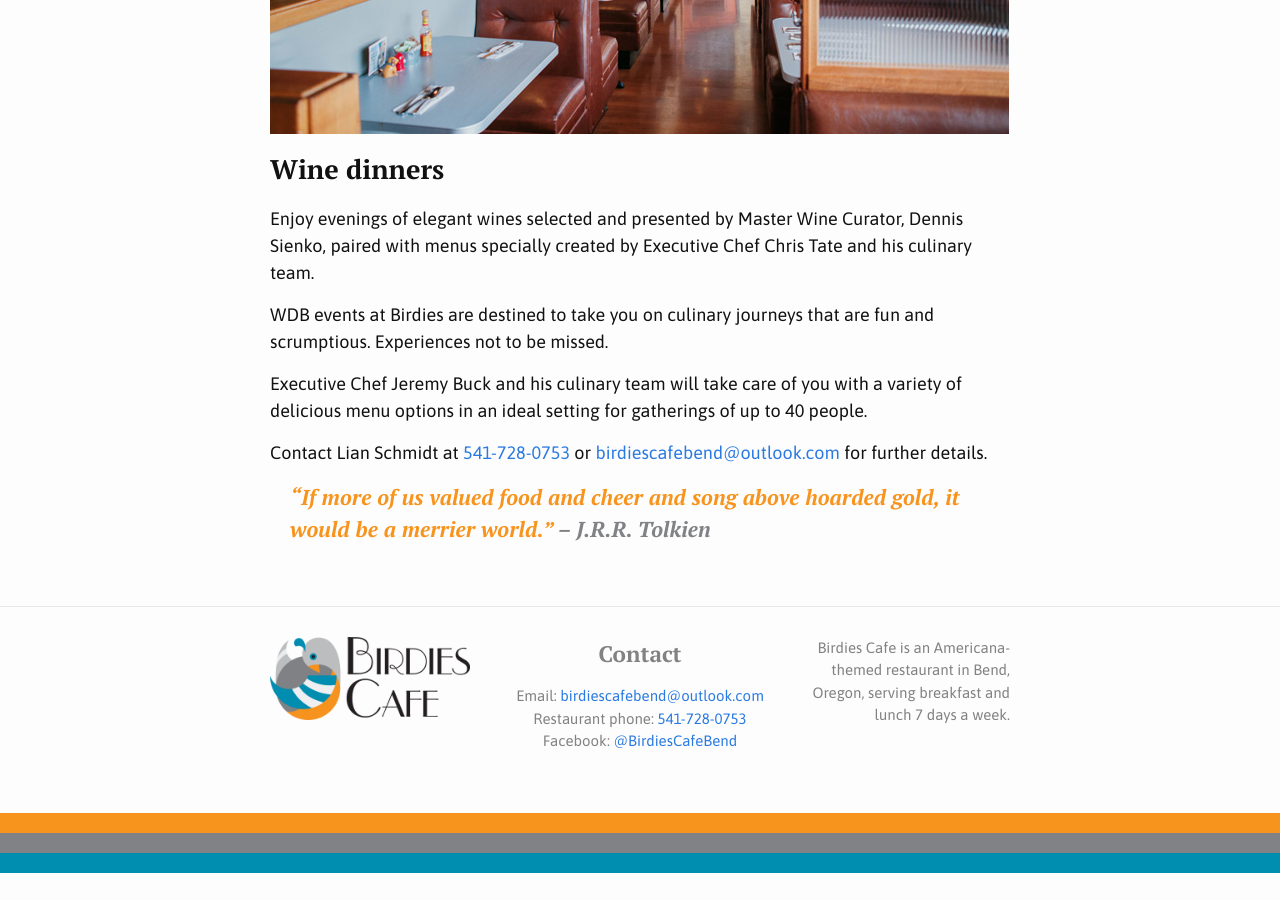
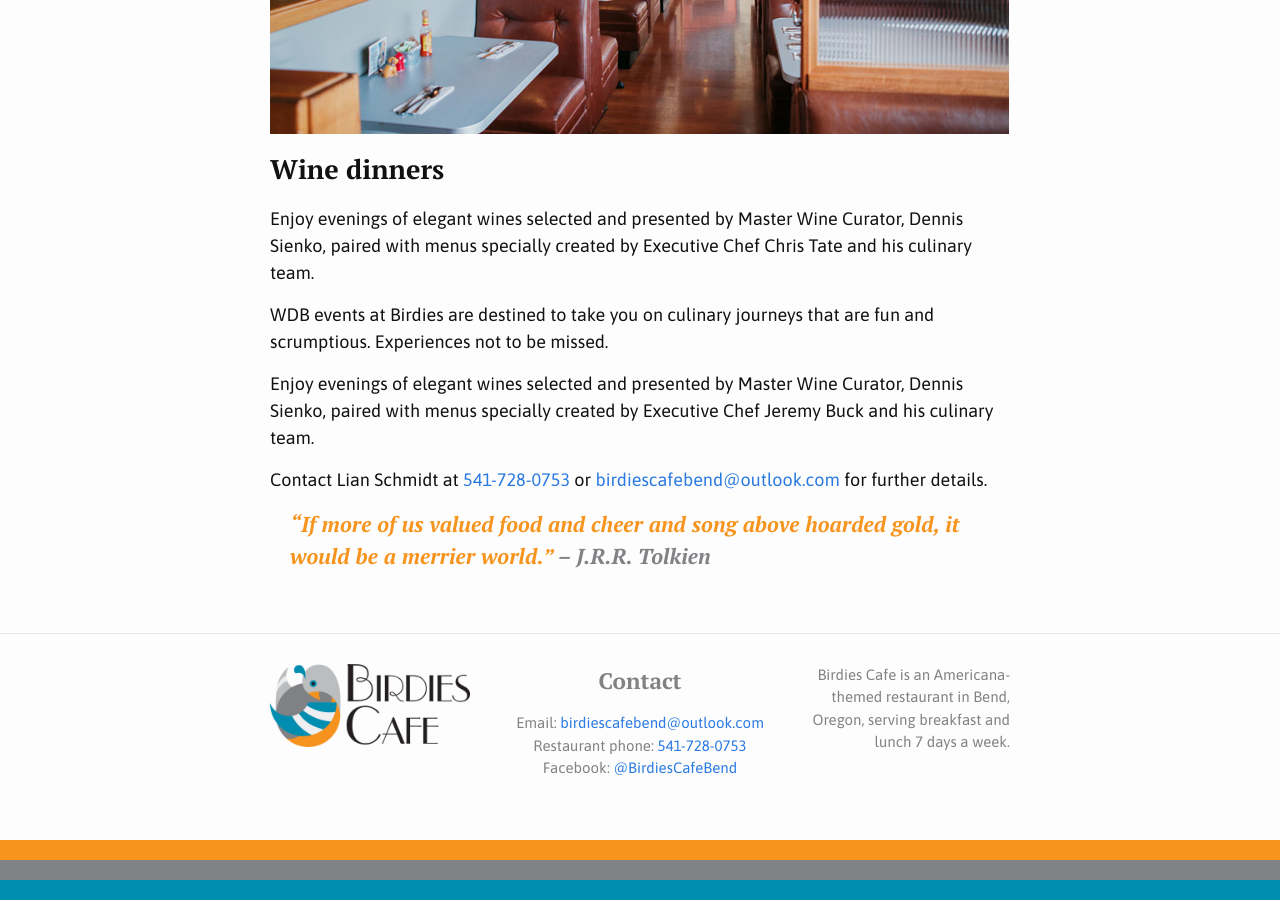
Before and after one commit to birdiescafe/birdiescafe.github.io, a Jekyll site: the page built from events.md, in a window 1280 px wide and 900 px high, scrolled down 935 px. Built offline with Jekyll 4.4.1, drawn with Linux system fonts in a browser that asks for light colours; before the commit the page ends 1808 px from its top, so only the background shows below that.

Commit message:
rewrites events page slightly

```diff
--- a/events.md
+++ b/events.md
@@ -26,7 +26,7 @@ Enjoy evenings of elegant wines selected and presented by Master Wine Curator, D
 
 WDB events at Birdies are destined to take you on culinary journeys that are fun and scrumptious.  Experiences not to be missed.
 
-Executive Chef Jeremy Buck and his culinary team will take care of you with a variety of delicious menu options in an ideal setting for gatherings of up to 40 people.
+Enjoy evenings of elegant wines selected and presented by Master Wine Curator, Dennis Sienko, paired with menus specially created by Executive Chef Jeremy Buck and his culinary team.
 
 Contact Lian Schmidt at [541-728-0753](tel:541-728-0753) or [{{ site.email }}](mailto:{{ site.email }}) for further details.
 
```
